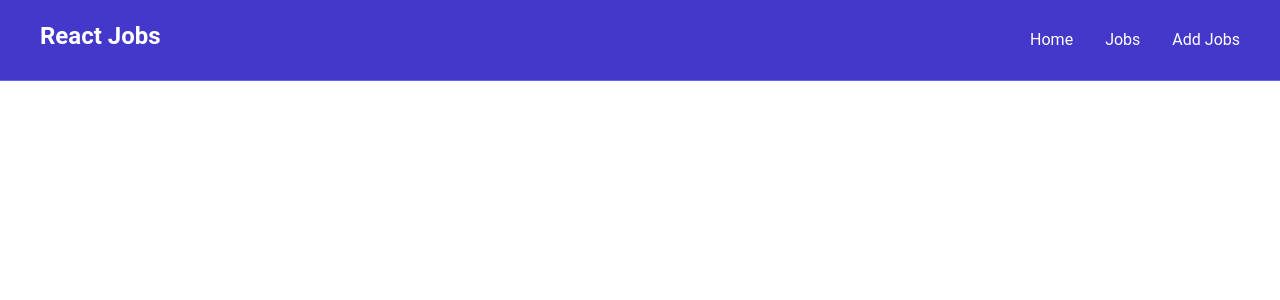
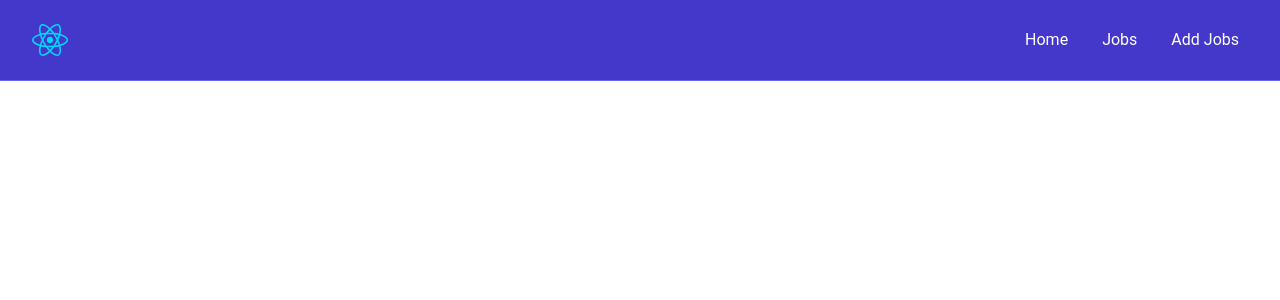
Before and after one commit to PrunelMel/React, a React (Vite) app: page / in a window 1280 px wide. Shown: the top 300 px of the page. Built offline with nearby package versions, Linux system fonts and the light colour scheme.

Commit message:
updating nav

```diff
--- a/src/components/Navbar.tsx
+++ b/src/components/Navbar.tsx
@@ -1,18 +1,26 @@
-
+import react from '../assets/react.svg'
 const Navbar = () => {
   return (
     <nav className='bg-indigo-700 border-b border-indigo-500'>
       <div className='mx-auto max-w-7xl px-2 sm:px-6 lg:px-8'>
         <div className='flex h-20 items-center justify-between'>
           <div className='flex flex-1 items-center justify-center md:items-stretch md:justify-start'>
-            <span className='hidden md:block text-white text-2xl font-bold ml-2'>
-            React Jobs
-            </span>
+            {/* <span className='hidden md:block text-white text-2xl font-bold ml-2'>
+              React Jobs
+            </span> */}
+            <img src={react} alt="" />
             <div className='md:ml-auto'>
               <div className='flex space-x-4'>
-                <a className="text-white hover:bg-black p-2">Home</a>
-                <a className="text-white hover:bg-black p-2">Jobs</a>
-                <a className="text-white hover:bg-black p-2">Add Jobs</a>
+                <div className='flex items-center justify-center border border-transparent rounded hover:bg-black'>
+                  <a className="text-white p-2">Home</a>
+                </div>
+                <div className='flex items-center justify-center border border-transparent rounded hover:border-black'>
+                  <a className="text-white hover:bg-black p-2">Jobs</a>
+
+                </div>
+                <div className='flex items-center justify-center border border-transparent rounded hover:border-black'>
+                  <a className="text-white hover:bg-black p-2">Add Jobs</a>
+                </div>
 
               </div>
             </div>
```
